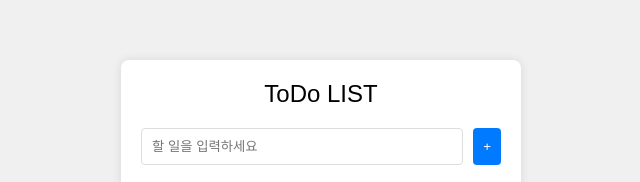
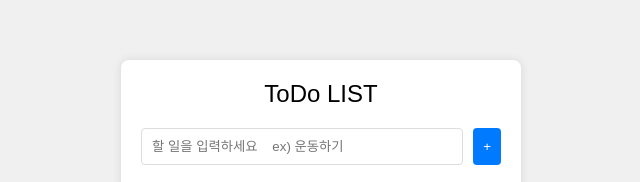
Before and after one commit to choyeseol/JsToDo, a plain HTML site: page index.html in a window 1280 px wide. Shown: the part 238-420 px from the top of the page, 319-959 px from the left. Drawn offline with Linux system fonts and the light colour scheme.

Commit message:
feat: 이해의 용이성 예시 문구 추가

```diff
--- a/index.html
+++ b/index.html
@@ -11,7 +11,11 @@
       <div class="todo-list-container">
         <p>ToDo LIST</p>
         <div class="todo-input">
-          <input type="text" id="new-task" placeholder="할 일을 입력하세요" />
+          <input
+            type="text"
+            id="new-task"
+            placeholder="할 일을 입력하세요 &nbsp;&nbsp; ex) 운동하기"
+          /> <!-- 이해의 용이성 -->
           <button id="add-task-button">+</button>
         </div>
         <ul class="todo-list" id="task-list"></ul>
```
